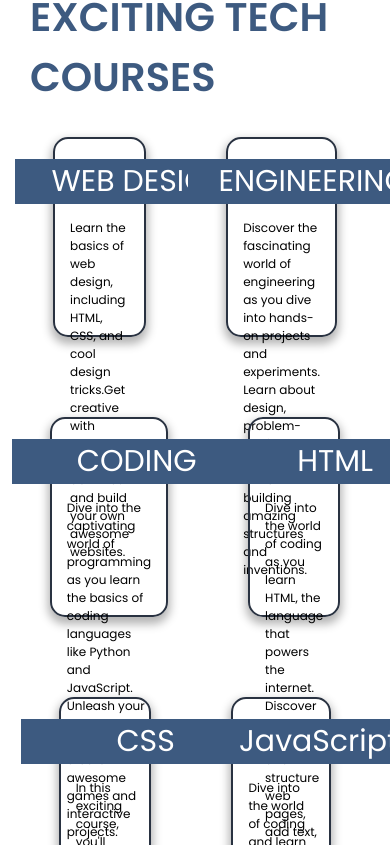
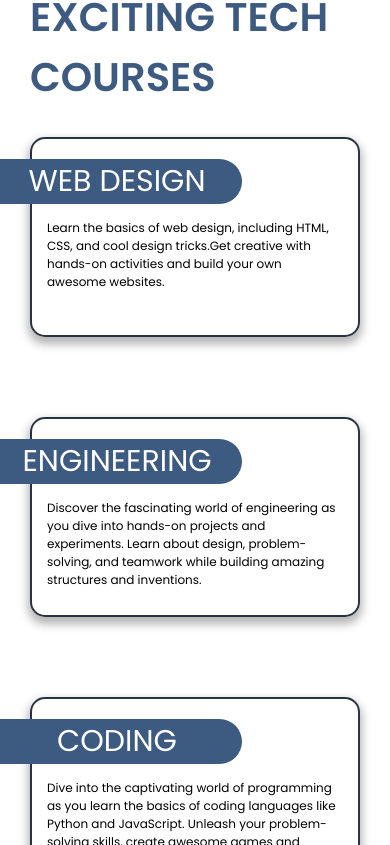
Before and after one commit to TechSavvy-Learn/tech-savvy, a SvelteKit app: page / in a window 390 px wide. Shown: the part 839-1684 px from the top of the page. Built offline with nearby package versions, Linux system fonts and the light colour scheme.

Commit message:
tweak/landing: added mobile support for the explore section, responds to screen size

```diff
--- a/public/css/style.css
+++ b/public/css/style.css
@@ -223,3 +223,15 @@ nav a {
     color: var(--white-col);
     background-color: var(--gray-blue);
 }
+
+@media (max-width: 740px) {
+    .topics > .topic {
+        flex-basis: calc(50% - 8rem);
+    }
+}
+
+@media (max-width: 420px) {
+    .topics > .topic {
+        flex-basis: 100%;
+    }
+}
```
